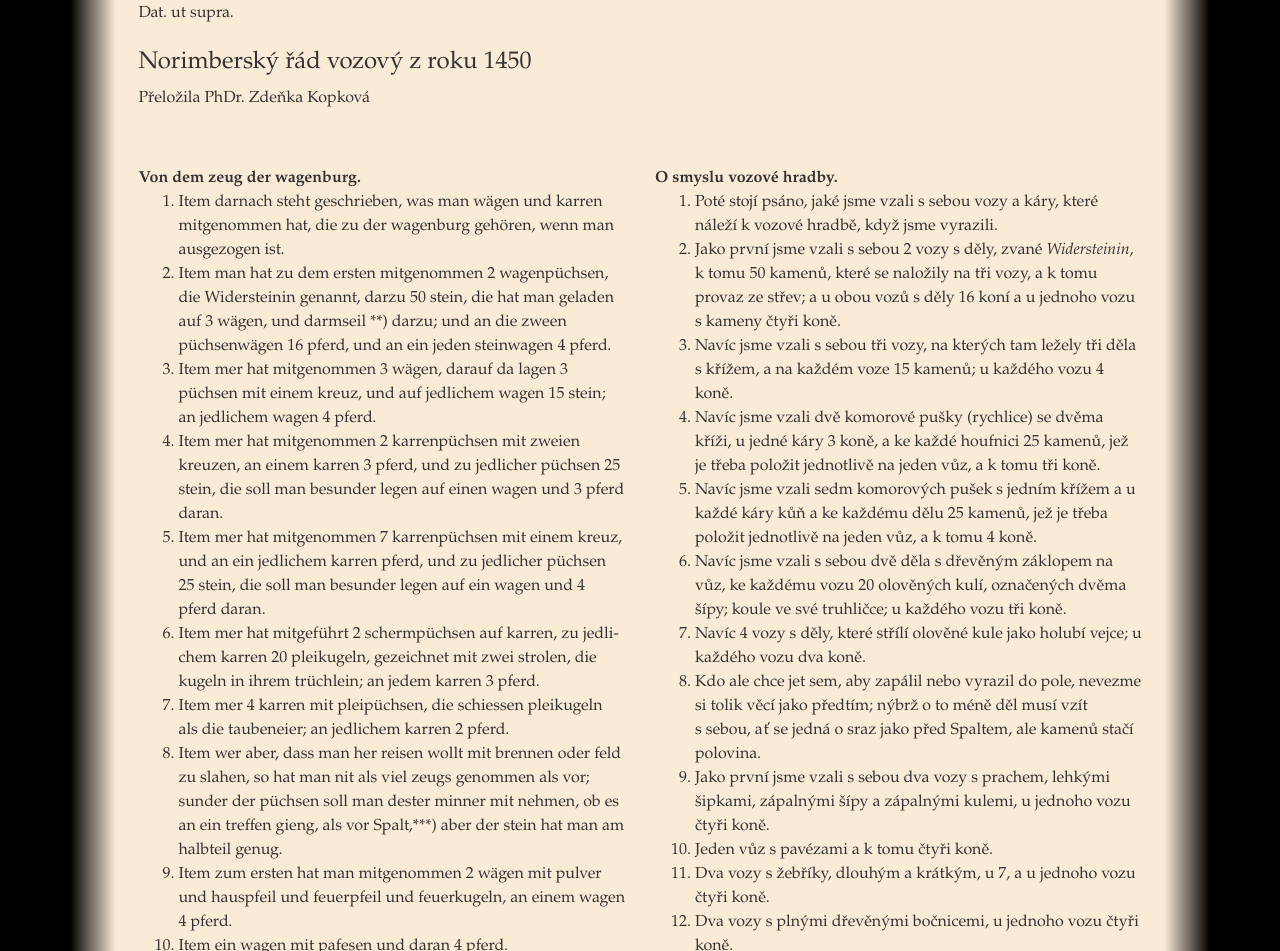
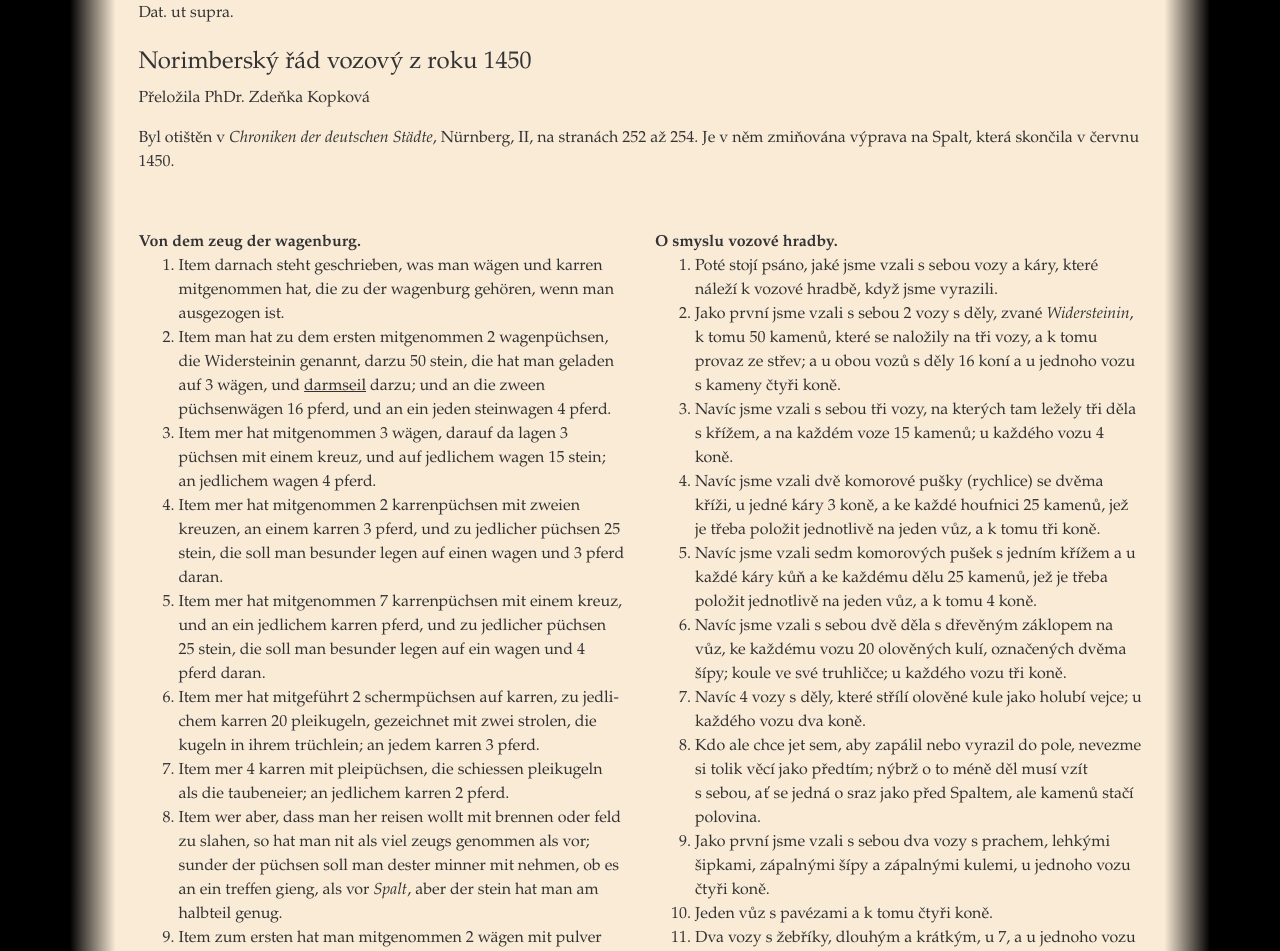
Before and after one commit to claryaldringen/tyrovsti.cz, a Next.js app: page /nemecke-vojenske-rady-a-spisy in a window 1280 px wide. Shown: the part 2921-3872 px from the top of the page. Built offline with nearby package versions, Linux system fonts and the light colour scheme.

Commit message:
Norimbersky vozovy rad

```diff
--- a/components/Articles/NorimberskyRadVozovy.js
+++ b/components/Articles/NorimberskyRadVozovy.js
@@ -8,6 +8,11 @@ export const NorimberskyRadVozovy = () => (
         <div className="anchor" id="norimbersky-rad-vozovy" />
         <h4>Norimberský řád vozový z roku 1450</h4>
         <p>Přeložila PhDr. Zdeňka Kopková</p>
+        <p>
+          Byl otištěn v <i>Chroniken der deutschen Städte</i>, Nürnberg, II, na
+          stranách 252 až 254. Je v něm zmiňována výprava na Spalt, která
+          skončila v červnu 1450.
+        </p>
         <p>&nbsp;</p>
       </Col>
     </Row>
@@ -24,8 +29,12 @@ export const NorimberskyRadVozovy = () => (
             <li>
               Item man hat zu dem ersten mitgenommen 2 wagenpüchsen, die
               Widersteinin genannt, darzu 50 stein, die hat man geladen auf 3
-              wägen, und darmseil **) darzu; und an die zween püchsenwägen 16
-              pferd, und an ein jeden steinwagen 4 pferd.
+              wägen, und{' '}
+              <span className="note" title="V originále tamsail">
+                darmseil
+              </span>{' '}
+              darzu; und an die zween püchsenwägen 16 pferd, und an ein jeden
+              steinwagen 4 pferd.
             </li>
             <li>
               Item mer hat mitgenommen 3 wägen, darauf da lagen 3 püchsen mit
@@ -55,7 +64,7 @@ export const NorimberskyRadVozovy = () => (
               Item wer aber, dass man her reisen wollt mit brennen oder feld zu
               slahen, so hat man nit als viel zeugs genommen als vor; sunder der
               püchsen soll man dester minner mit nehmen, ob es an ein treffen
-              gieng, als vor Spalt,***) aber der stein hat man am halbteil
+              gieng, als vor <i>Spalt</i>, aber der stein hat man am halbteil
               genug.
             </li>
             <li>
@@ -98,7 +107,6 @@ export const NorimberskyRadVozovy = () => (
               sie die bretter an die wägen hängen, und welcher sie nicht
               anhieng, dem gab man dieselben wochen kein sold.
             </li>
-            <li></li>
           </ol>
         </p>
       </Col>
--- a/styles/globals.css
+++ b/styles/globals.css
@@ -190,6 +190,10 @@ h4 {
   margin-top: -120px;
 }
 
+.note {
+  text-decoration: underline;
+}
+
 @media only screen and (max-width: 576px) {
   .absolute {
     position: absolute;
```
